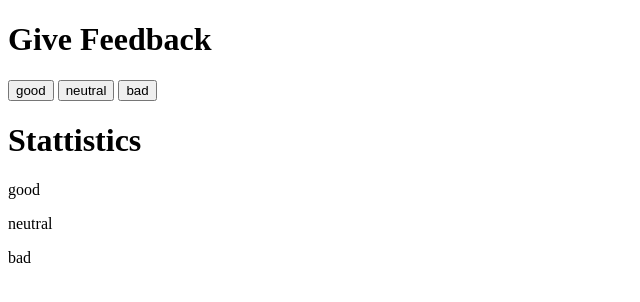
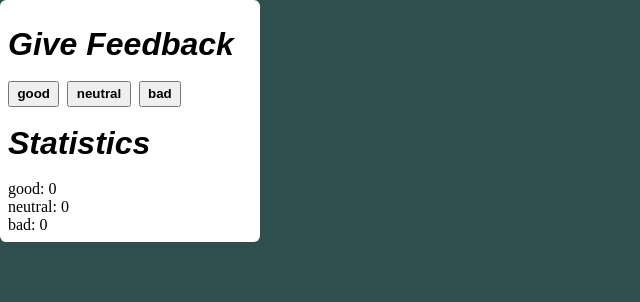
Before and after one commit to datas2k/fullstackopen, a React (Create React App) app in the folder part1/unicafe/: page / in a window 1280 px wide. Shown: the top 302 px of the page, without its empty margins (0-640 px from the left). Built offline with nearby package versions, Linux system fonts and the light colour scheme.

Commit message:
unicafe step1.1

```diff
--- /dev/null
+++ b/part1/unicafe/src/App.css
@@ -0,0 +1,46 @@
+* {
+  box-sizing: border-box;
+  padding: 0;
+  margin: 0;
+}
+
+html {
+  background-color: darkslategray;
+}
+
+.App {
+  background-color: white;
+  padding: 1ch;
+  display: flex;
+  flex-flow: column;
+  width: fit-content;
+  border-radius: 0.8ch;
+}
+
+.App-button-list, .App-statistics-list {
+  list-style: none;
+  padding-left:0;
+}
+
+.App-button-list {
+  display: flex;
+  flex-flow: row;
+}
+
+.App-button-list li{
+  margin-right: 1ch;
+}
+
+.App-header {
+  margin: 1ch;
+  margin-left: 0;
+  font-style: italic;
+  font-family: Arial, Helvetica, sans-serif;
+}
+
+.App-button {
+  padding: 0.5ch;
+  padding-left: 1ch;
+  padding-right: 1ch;
+  font-weight: bold;
+}
--- a/part1/unicafe/src/App.js
+++ b/part1/unicafe/src/App.js
@@ -1,20 +1,50 @@
-import { useState } from 'react'
+import './App.css';
+import { useState } from 'react';
 
 const App = () => {
   const [good, setGood] = useState(0)
   const [neutral, setNeutral] = useState(0)
   const [bad, setBad] = useState(0)
 
+
+  const handleClick = (data) => {
+    switch (data) {
+      case 'good':
+        setGood(good+1)
+        break;
+      case 'neutral':
+        setNeutral(neutral+1)
+        break;
+      case 'bad':
+        setBad(bad+1)
+        break;
+      default:
+        break;
+    }
+  };
+
+  const Button = ({ feed }) => {
+    return (
+      <button className='App-button' onClick={()=> handleClick(feed)}>{feed}</button>
+    )
+  }
+
   return (
-    <div>
-      <h1>Give Feedback</h1>
-      <button>good</button>&nbsp;<button>neutral</button>&nbsp;<button>bad</button>
-      <h1>Stattistics</h1>
-      <p>good</p>
-      <p>neutral</p>
-      <p>bad</p>
+    <div className='App'>
+      <h1 className='App-header'>Give Feedback</h1>
+      <ul className='App-button-list'>
+        <li><Button feed='good'/></li>
+        <li><Button feed='neutral'/></li>
+        <li><Button feed='bad'/></li>
+      </ul>
+      <h1 className='App-header'>Statistics</h1>
+      <ul className='App-statistics-list'>
+        <li><p>good: {good}</p></li>
+        <li><p>neutral: {neutral}</p></li>
+        <li><p>bad: {bad}</p></li>
+      </ul>
     </div>
-  )
+  );
 }
 
 export default App;
```
